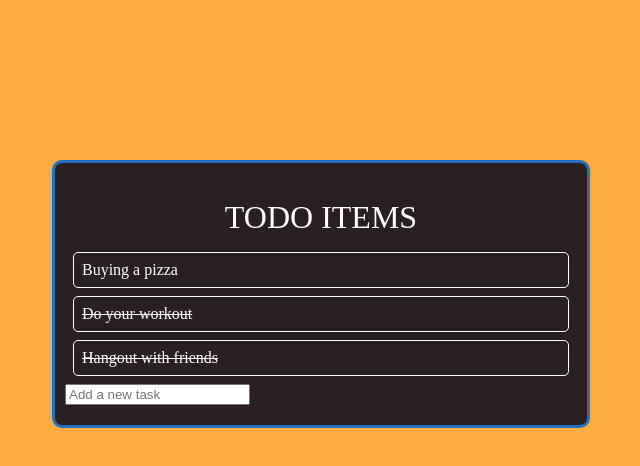
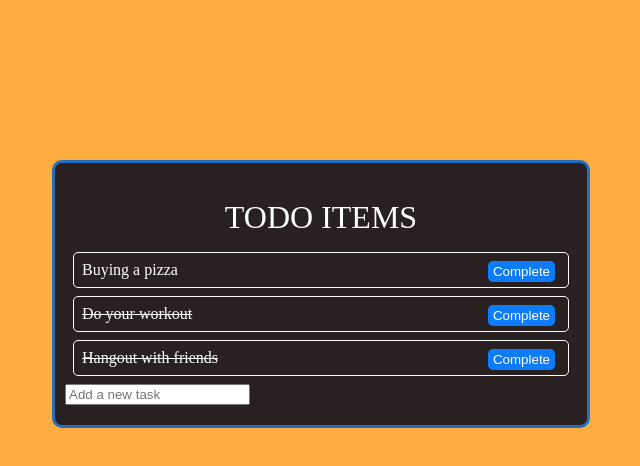
Before and after one commit to zeenat-abedin/todo-list, a React (Create React App) app: page / in a window 1280 px wide. Shown: the top 466 px of the page, without its empty margins (319-959 px from the left). Built offline with nearby package versions, Linux system fonts and the light colour scheme.

Commit message:
"Add a 'Complete' button for each task in the Task component"

```diff
--- a/src/components/Task.jsx
+++ b/src/components/Task.jsx
@@ -3,6 +3,7 @@ function Task({ task, index, completeTask }) {
     return (
     <div className='task' style={{ textDecoration: task.completed ? "line-through" : "" }}>
         {task.title}
+        <button onClick={() => completeTask(index)}>Complete</button>
     </div>
     )
 }
--- a/src/components/Todo.css
+++ b/src/components/Todo.css
@@ -19,6 +19,17 @@
     margin: 0.5em;
 }
 
+.task button{
+      background: rgb(12, 124, 251);
+      border-radius: 5px;
+      margin: 0px 5px;
+      padding: 3px 5px;
+      border: none;
+      cursor: pointer;
+      color: white;
+      float: right;
+    }
+
 .header{
     margin: 0.5em;
     font-size: 2em;
```
Also changed, not shown: src/components/CompleteTask.jsx (added).
